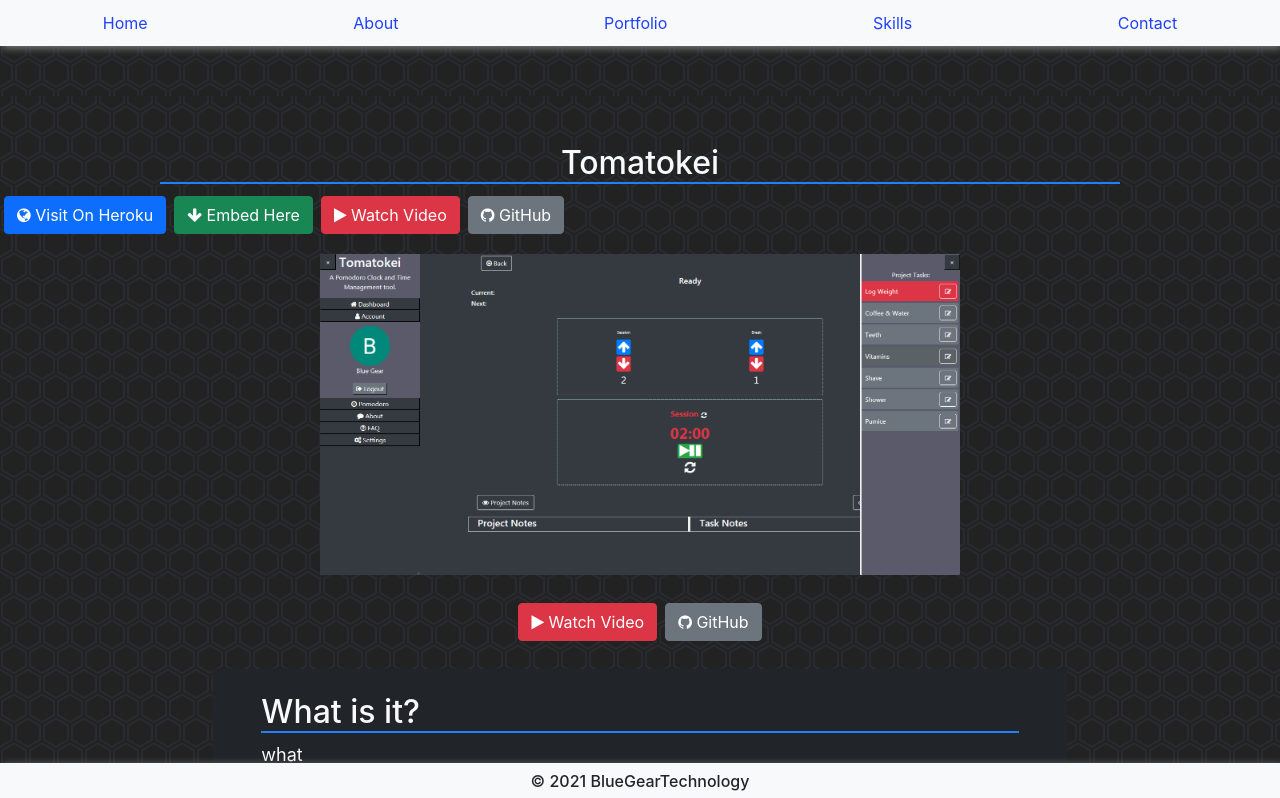
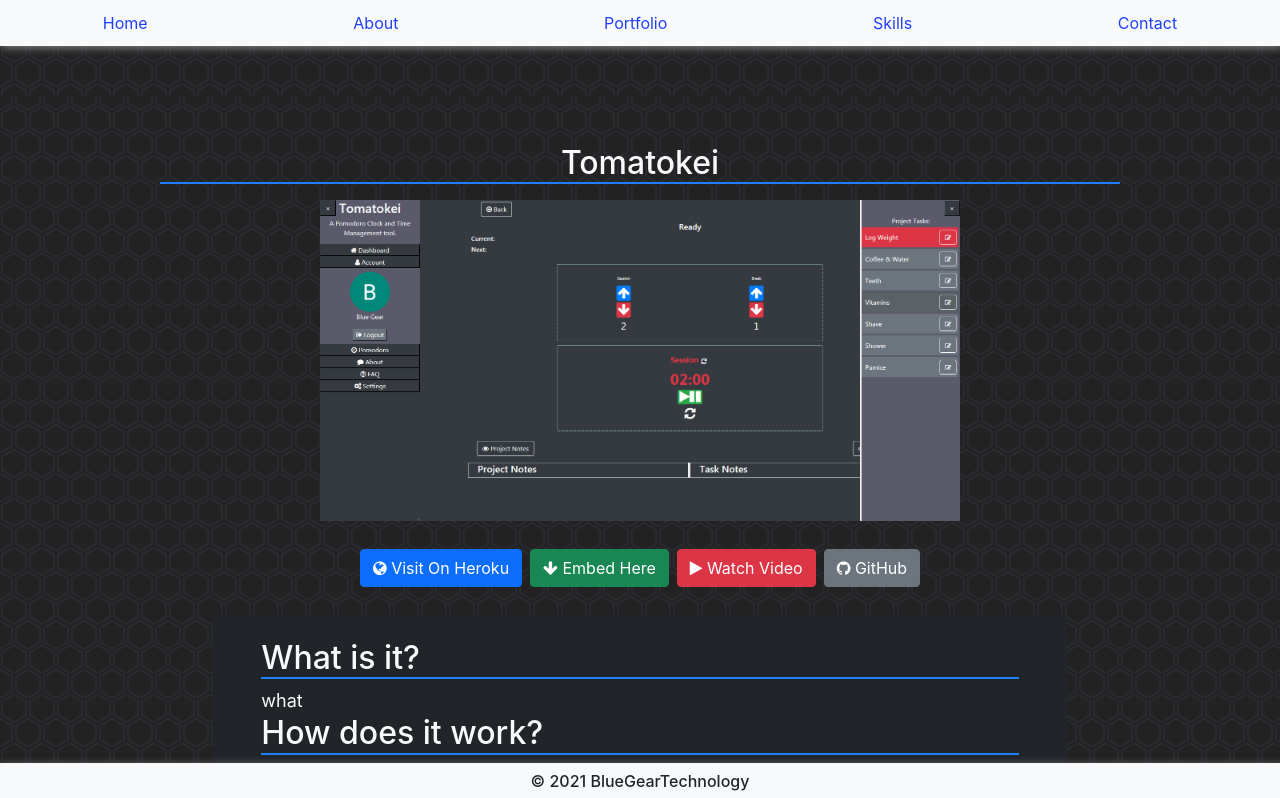
Before and after one commit to bluegeartechnology/portfolio, a React (Create React App) app: page /tomatokei in a window 1280 px wide. Shown: the top 798 px of the page. Built offline with nearby package versions, Linux system fonts and the light colour scheme.

Commit message:
Fully replaced static ProjectPage buttons with dynamic ones. Fixed miswritten Github link.

```diff
--- a/src/Components/ProjectPage.js
+++ b/src/Components/ProjectPage.js
@@ -23,7 +23,7 @@ const ProjectPage = (props) => {
             &nbsp;Watch Video
     </button>
 
-    let ghButton = <a href='https://github.com/bluegeartechnology/${props.name}' target='blank'><button className="btn btn-secondary mx-1 my-1"><i className="fa fa-github"></i>&nbsp;GitHub</button></a>
+    let ghButton = <a href={`https://github.com/bluegeartechnology/${props.name}`} target='blank'><button className="btn btn-secondary mx-1 my-1"><i className="fa fa-github"></i>&nbsp;GitHub</button></a>
 
 
     let embButton =
@@ -55,9 +55,9 @@ const ProjectPage = (props) => {
     return (
         <div id="portfolio" className='py-5 my-4  text-light'>
             <div className="animate__animated animate__fadeIn">
-                <h2 className='text-center col-9 mx-auto'>Tomatokei</h2>
+                <h2 className='text-center col-9 mx-auto'>{props.name}</h2>
 
-                {buttonHTML}
+
 
 
                 <div id='imageAndEmbed' className="my-3 rounded mx-auto d-flex justify-content-center col-11 col-lg-6">
@@ -68,15 +68,9 @@ const ProjectPage = (props) => {
 
 
 
-                    <button className='btn btn-danger mx-1 my-1' onClick={() => {
-                        document.getElementById('imageAndEmbed').innerHTML = `<iframe id='embeddedApp' width="784" height="441" src="https://www.youtube.com/embed/03yBSzj7vKc" frameborder="0" allow="accelerometer; autoplay; clipboard-write; encrypted-media; gyroscope; picture-in-picture" allowfullscreen></iframe>`
+                    {buttonHTML}
 
-                    }}>
-                        <i className="fa fa-play"></i>
-                            &nbsp;Watch Video
-                    </button>
 
-                    <a href={`https://github.com/bluegeartechnology/${props.name}`} target='blank'><button className="btn btn-secondary mx-1 my-1"><i className="fa fa-github"></i>&nbsp;GitHub</button></a>
                 </div>
 
                 <div className='container col-11 col-sm-10 col-md-10 col-lg-8 col-xl-8 bg-dark rounded px-5 py-4 my-3'>
--- a/src/pages/projects/Tomatokei.js
+++ b/src/pages/projects/Tomatokei.js
@@ -21,7 +21,7 @@ const Tomatokei = (props) => {
 
             {
                 <ProjectPage
-                    name='tomatokei'
+                    name='Tomatokei'
                     what={'what'}
                     how={'how'}
                     tech={'tech'}
```
